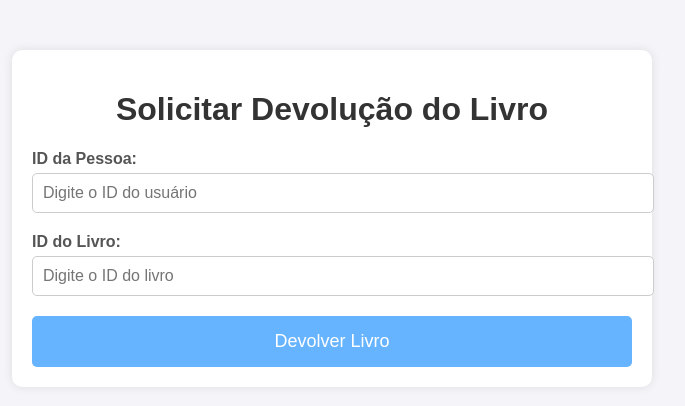
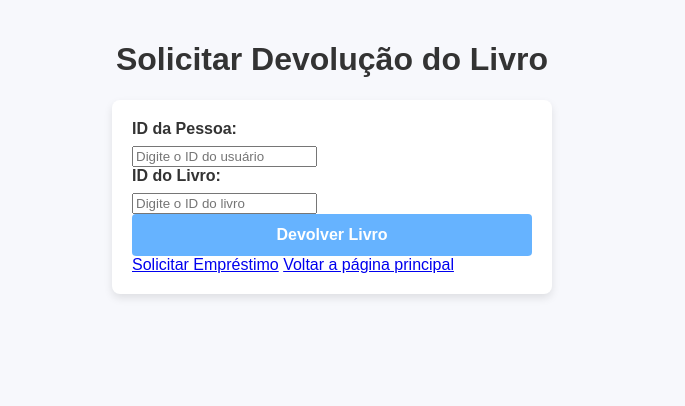
Before and after one commit to paulohenrif/Biblioteca, a Django app: page /solicitar_devolucao/ in a window 1280 px wide. Shown: the top 406 px of the page, without its empty margins (308-993 px from the left). Run offline with Django 4.2, Linux system fonts and the light colour scheme.

Commit message:
Commit: Nova estilização

```diff
--- a/biblioteca/static/css/css_cadastro/cadastro.css
+++ b/biblioteca/static/css/css_cadastro/cadastro.css
@@ -1,7 +1,7 @@
 @charset "UTF-8";
 
 body {
-    font-family: Arial, Helvetica, sans-serif;
+    font-family: 'Lucida Sans', 'Lucida Sans Regular', 'Lucida Grande', 'Lucida Sans Unicode', Geneva, Verdana, sans-serif;
     background-color: #f5f5f5;
     margin: 0;
     padding: 0;
--- a/biblioteca/static/css/css_solicitacoes/solicitacoes.css
+++ b/biblioteca/static/css/css_solicitacoes/solicitacoes.css
@@ -1,64 +1,74 @@
+@charset "UTF-8";
+
 body {
-    font-family: Arial, sans-serif;
-    background-color: #f4f4f9;
+    font-family: Arial, Helvetica, sans-serif;
+    background-color: #f7f8fc;
     margin: 0;
-    padding: 0;
-}
-.container {
-    max-width: 600px;
-    margin: 50px auto;
     padding: 20px;
-    background-color: #fff;
-    border-radius: 10px;
-    box-shadow: 0 0 10px rgba(0, 0, 0, 0.1);
 }
 h1 {
     text-align: center;
     color: #333;
 }
-.form-group {
-    margin-bottom: 20px;
+
+form {
+    max-width: 400px;
+    margin: 0 auto;
+    padding: 20px;
+    background-color: #fff;
+    border-radius: 8px;
+    box-shadow: 0 4px 8px rgba(0, 0, 0, 0.1);
 }
-label {
+
+form label {
     display: block;
+    margin-bottom: 8px;
+    color: #333;
     font-weight: bold;
-    color: #555;
-    margin-bottom: 5px;
 }
-input[type="text"] {
+
+form select {
     width: 100%;
     padding: 10px;
+    margin-bottom: 20px;
     border: 1px solid #ccc;
-    border-radius: 5px;
-    font-size: 16px;
+    border-radius: 4px;
+    box-sizing: border-box;
+    font-size: 1em;
+    color: #333;
+    background-color: #fff;
+    cursor: pointer;
 }
-input[type="text"]:focus {
-    border-color: #007bff;
+
+form select:focus {
+    border-color: #66b3ff;
     outline: none;
-    box-shadow: 0 0 5px rgba(0, 123, 255, 0.5);
 }
-.submit-btn {
+
+form button {
     width: 100%;
-    padding: 15px;
+    padding: 12px;
     background-color: #66b3ff;
+    color: white;
     border: none;
-    color: white;
-    font-size: 18px;
-    border-radius: 5px;
+    border-radius: 4px;
+    font-size: 1em;
+    font-weight: bold;
     cursor: pointer;
     transition: background-color 0.3s ease;
 }
-.submit-btn:hover {
+
+form button:hover {
     background-color: #005bb5;
 }
+
 @media (max-width: 600px) {
-    .container {
-        padding: 15px;
+    form {
+        width: 100%;
+        padding: 10px;
     }
-    h1 {
-        font-size: 24px;
-    }
-    .submit-btn {
-        font-size: 16px;
+
+    form button {
+        width: 100%;
     }
 }
--- a/biblioteca/templates/paginas_solicitacoes/solicitar_devolucao.html
+++ b/biblioteca/templates/paginas_solicitacoes/solicitar_devolucao.html
@@ -1,7 +1,7 @@
 {% load static %}
 
 <!DOCTYPE html>
-<html lang="en">
+<html lang="pt-br">
 <head>
     <meta charset="UTF-8">
     <meta name="viewport" content="width=device-width, initial-scale=1.0">
@@ -28,7 +28,10 @@
                 <input type="text" id="livro_id" name="livro_id" placeholder="Digite o ID do livro" required>
             </div>
 
-            <button type="submit" class="submit-btn">Devolver Livro</button>
+            <button type="submit" id="buttons">Devolver Livro</button>
+            <a href="{% url 'solicitar_emprestimo' %}">Solicitar Empréstimo</a>
+            <a href="{% url 'Home' %}">Voltar a página principal</a>
+
         </form>
     </div>
 </body>
--- a/biblioteca/templates/paginas_solicitacoes/solicitar_emprestimo.html
+++ b/biblioteca/templates/paginas_solicitacoes/solicitar_emprestimo.html
@@ -13,7 +13,7 @@
 </head>
 <body>
     {% block main %}
-        <h1>Fazer empréstimo</h1>
+        <h1>Fazer Empréstimo</h1>
         <form method="POST">
             {% csrf_token %}
 
```
Also changed, not shown: biblioteca/static/css/css_consulta/consulta.css (+53 -44 lines), biblioteca/static/css/home.css (+64 -0 lines), biblioteca/templates/home.html (+4 -4 lines), biblioteca/templates/paginas_consultas/consultar_usuarios.html (+14 -3 lines), biblioteca/static/css/sem_rumo/consulta_pessoas.css (renamed from biblioteca/static/css/sem_rumo/lista_p.css), biblioteca/static/css/sem_rumo/emprestimo.css (renamed from biblioteca/static/css/css_solicitacoes/emprestimo.css).
